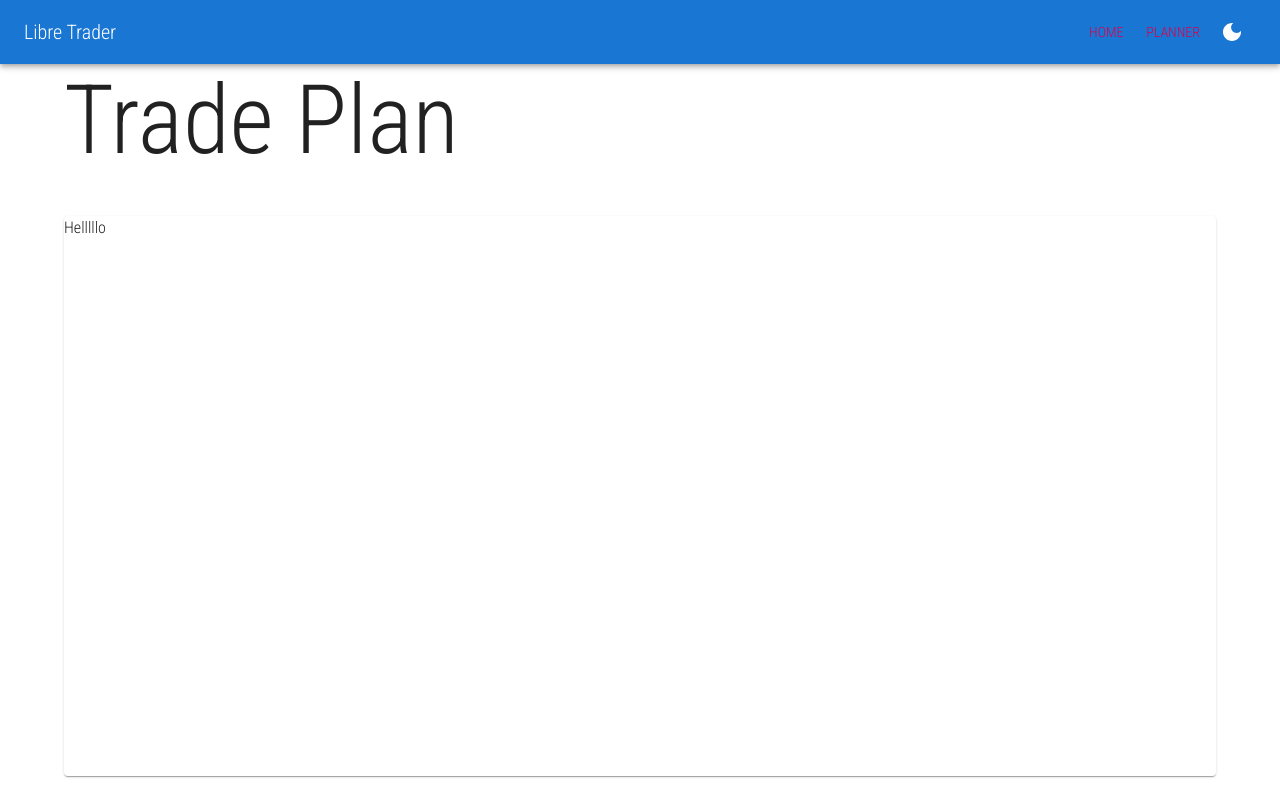
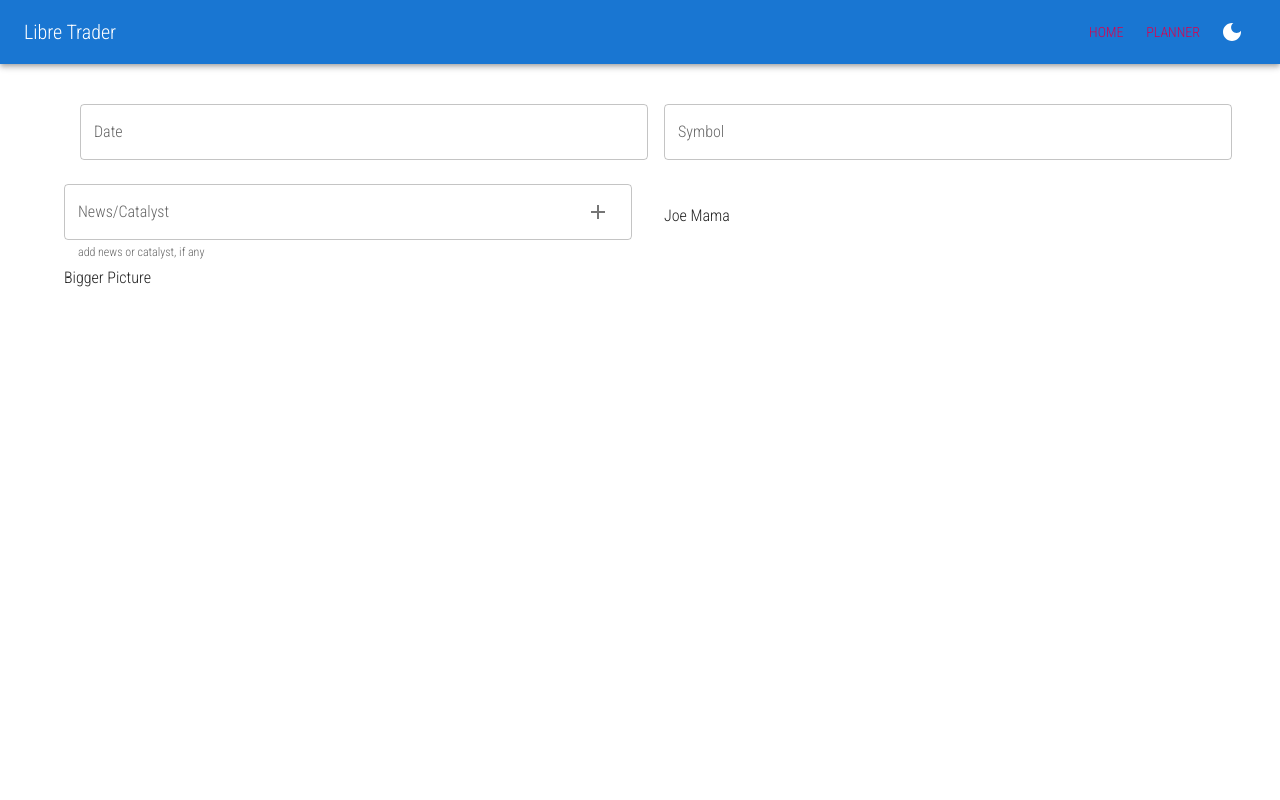
Before and after one commit to oze4/LibreTrader, a React app in the folder frontend/: page /planner in a window 1280 px wide. Built offline with nearby package versions, Linux system fonts and the light colour scheme.

Commit message:
chore(frontend): slowly chipping away at tradeplan

```diff
--- a/frontend/src/components/TradePlan/index.js
+++ b/frontend/src/components/TradePlan/index.js
@@ -1,63 +1,81 @@
 import React, { useState } from "react";
-import PropTypes from "prop-types";
-import {
-  Grid,
-  Typography,
-  List,
-  ListItem,
-  ListItemIcon,
-  ListItemButton,
-  ListItemText,
-} from "@mui/material";
+import { Grid, Typography, InputAdornment, TextField, IconButton, List, ListItem, ListItemText, Box } from "@mui/material";
+import { Add as AddIcon } from "@mui/icons-material";
 
-TradePlan.propTypes = {
-  newsAndCatalysts: PropTypes.arrayOf(PropTypes.string),
-  biggerPicture: PropTypes.string,
-  zones: PropTypes.shape({
-    supply: PropTypes.arrayOf(
-      PropTypes.shape({
-        timeframe: PropTypes.string, // (1min,5min,10min, etc...)
-        startPrice: PropTypes.string, // start of supply zone
-        endPrice: PropTypes.string, // end of supply zone
-        screenshots: PropTypes.arrayOf(PropTypes.string), // array of screenshots for this zone.
-      })
-    ),
-    demand: PropTypes.arrayOf(
-      PropTypes.shape({
-        timeframe: PropTypes.string, // (1min,5min,10min, etc...)
-        startPrice: PropTypes.string, // start of demand zone
-        endPrice: PropTypes.string, // end of demand zone
-        screenshots: PropTypes.arrayOf(PropTypes.string), // array of screenshots for this zone.
-      })
-    ),
-  }),
-};
+const TextFieldFilled = (props) => <TextField {...props} color="secondary" variant="filled" />;
 
-export default function TradePlan(props) {
-  const { newsAndCatalysts, biggerPicture } = props;
+export default function TradePlan() {
+  const [state, setState] = useState({
+    biggerPicture: "",
+    date: Date.now(),
+    symbol: "",
+    newsAndCatalysts: [],
+  });
 
   const isNewsAndCatalysts = () => newsAndCatalysts && newsAndCatalysts.length;
 
+  const handleNewsAndCatalystsChange = (event = () => {
+    const c = [...state];
+    c.newsAndCatalysts.push(event.target.value);
+    setState(c);
+  });
+
+  const handleTextFieldChange = (event, propertyName) => {
+    const c = [...state];
+    c[propertyName] = event.target.value;
+    setState(c);
+  };
+
   return (
-    <Grid container>
-      <Grid item xs={12}>
-        <Typography variant="h2">News and Catalysts</Typography>
-        <List>
-          {isNewsAndCatalysts() &&
-            newsAndCatalysts.map((newscatalyst, index) => {
-              return (
-                <ListItem>
-                  {index + 1}. {newscatalyst}
-                </ListItem>
-              );
-            })}
-        </List>
+    <>
+      <Grid container spacing={2} margin="3vh 0">
+        {/* DATE */}
+        <Grid item xs={12} md={6}>
+          <TextField fullWidth onChange={(e) => handleTextFieldChange(e, "date")} label="Date" />
+        </Grid>
+
+        {/* TICKER SYMBOL */}
+        <Grid item xs={12} md={6}>
+          <TextField fullWidth onChange={(e) => handleTextFieldChange(e, "symbol")} label="Symbol" placeholder="TSLA" />
+        </Grid>
+      </Grid>
+
+      <Grid container spacing={2} justifyContent="center">
+        {/* NEWS AND CATALYSTS */}
+        <Grid item xs={6}>
+          <TextField
+            fullWidth
+            onChange={handleNewsAndCatalystsChange}
+            label="News/Catalyst"
+            helperText="add news or catalyst, if any"
+            InputProps={{
+              endAdornment: (
+                <InputAdornment position="end">
+                  <IconButton>
+                    <AddIcon />
+                  </IconButton>
+                </InputAdornment>
+              ),
+            }}
+          />
+        </Grid>
+
+        <Grid item xs={6}>
+          <Box sx={{ bgcolor: "background.paper", borderColor: "background.paper" }}>
+            <List>
+              <ListItem>
+                <ListItemText primary="Joe Mama" />
+              </ListItem>
+              <ListItem />
+            </List>
+          </Box>
+        </Grid>
       </Grid>
 
       <Grid item xs={12}>
-        <Typography variant="h2">Bigger Picture</Typography>
-        <Typography variant="p">{biggerPicture}</Typography>
+        <Typography variant="subtitle1">Bigger Picture</Typography>
+        <Typography variant="p">{state.biggerPicture ?? state.biggerPicture}</Typography>
       </Grid>
-    </Grid>
+    </>
   );
 }
--- a/frontend/src/components/index.js
+++ b/frontend/src/components/index.js
@@ -1 +1,2 @@
 export { default as Topbar } from "./Topbar";
+export { default as TradePlan } from "./TradePlan";
--- a/frontend/src/pages/Planner/index.js
+++ b/frontend/src/pages/Planner/index.js
@@ -1,16 +1,9 @@
 import React, { useState } from "react";
-import { Typography, Grid, Paper } from "@mui/material";
+
+import { TradePlan } from "@/components";
 
 export default function Planner() {
-  const [date, setDate] = useState(undefined);
   return (
-    <Grid container>
-      <Typography variant="h1" textAlign="center">
-        Trade Plan {date ? date : null}
-      </Typography>
-      <Grid item xs={12} marginTop={5}>
-        <Paper sx={{ minHeight: "70vh" }}>Helllllo</Paper>
-      </Grid>
-    </Grid>
+      <TradePlan />
   );
 }
--- a/package.json
+++ b/package.json
@@ -16,8 +16,5 @@
   "bugs": {
     "url": "https://github.com/oze4/LibreTrader/issues"
   },
-  "homepage": "https://github.com/oze4/LibreTrader#readme",
-  "devDependencies": {
-    "husky": "^7.0.4"
-  }
+  "homepage": "https://github.com/oze4/LibreTrader#readme"
 }
```
Also changed, not shown: frontend/src/components/TradePlanForm/index.js (deleted), 2 other files (tests, documents, lock files or other folders).
